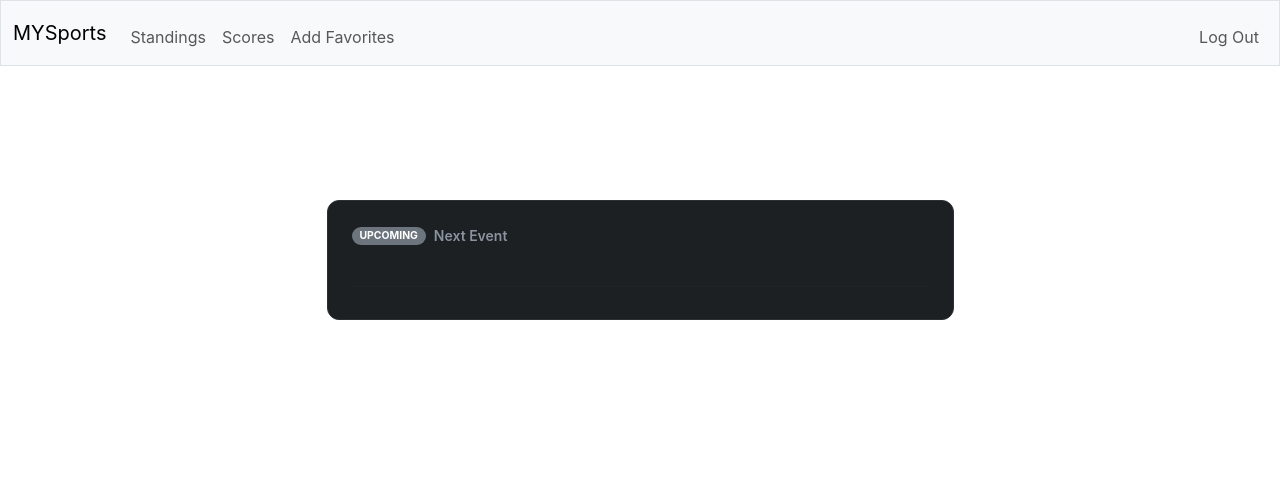
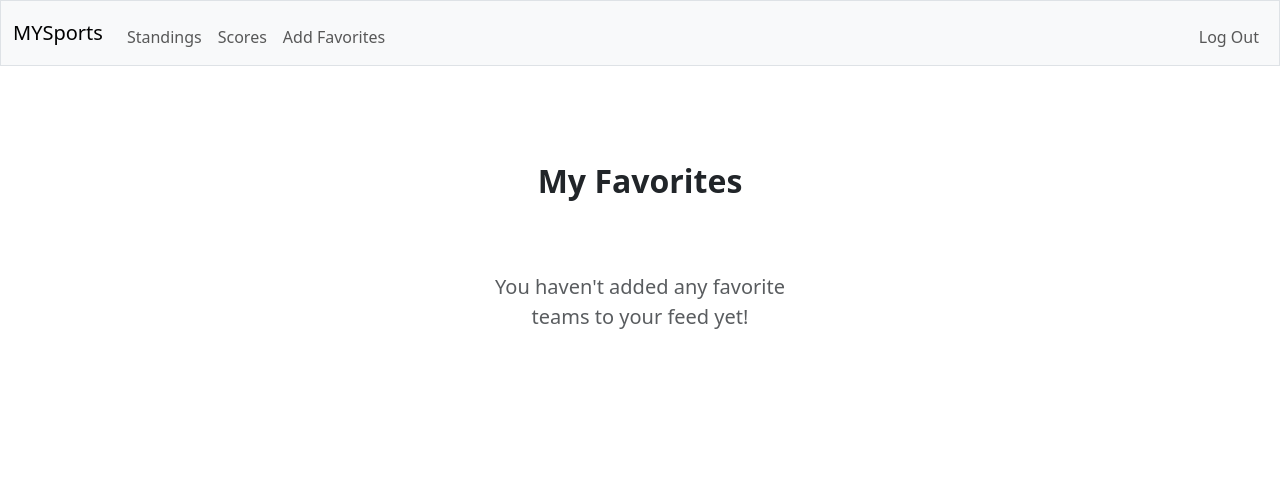
Before and after one commit to DinoJazvin/MYSports, a Flask app: page / in a window 1280 px wide. Shown: the top 491 px of the page. Run offline with Flask 3, Linux system fonts and the light colour scheme; the visitor is signed in with stand-in values (Sample User, id 1); data that the repository does not hold is empty.

Commit message:
Rendering 'favorites' data on homepage.

```diff
--- a/app.py
+++ b/app.py
@@ -25,38 +25,46 @@ Session(app)
 @app.route("/")
 def hello_world():
 
-    # need a query to grab abvs of persons favorite teams
-    # first contruct an array of all of the ids of the users favorite teams.
-    abv_array = get_team_abv(session['user_id'])
+    if session.get('user_id'):
+        # need a query to grab abvs of persons favorite teams
+        # first contruct an array of all of the ids of the users favorite teams.
+        abv_array = get_team_abv(session['user_id'])
 
-    # start w retreiving all nfl scores, and grab
-    favorites_data = []
-    for team in abv_array:
+        # start w retreiving all nfl scores, and grab
+        favorites_data = []
+        for team in abv_array:
 
-        team_data = add_teamdata_cache(team['abbreviation'])
-        favorites_data.append(team_data)
+            team_data = add_teamdata_cache(team['abbreviation'])
+            favorites_data.append(team_data)
 
-    final_data = []
-    # final_data['teamName'] = []
-    # final_data['game_details'] = []
-    # final_data['teamName'] = []
-    # iterate over favorites_data and append to a final array only the data we want to send to front end
-    for ele in favorites_data:
-        temp = {}
-        try:
-            temp['name'] = ele['team']['nextEvent'][0]['competitions'][0]['competitors'][1]['team']['displayName']
-            temp['record'] = ele["team"]["nextEvent"][0]["competitions"][0]["competitors"][0]["record"][0]["displayValue"]
-            temp['logo'] = ele["team"]["logos"][0]["href"]
+        final_data = []
+        # final_data['teamName'] = []
+        # final_data['game_details'] = []
+        # final_data['teamName'] = []
+        # iterate over favorites_data and append to a final array only the data we want to send to front end
+        for ele in favorites_data:
+            temp = {}
 
-            final_data.append(temp)
+            # print(ele['team']['nextEvent'][0]['competitions'][0]['competitors'][1]['team']['displayName'])
+            # print(ele["team"]["logos"][0]["href"])
 
-        except (KeyError, IndexError, TypeError):
-            # Skip this team entirely, or log a warning
-            print("Skipping team due to missing data paths.")
+            try:
+                temp['name'] = ele['team']['nextEvent'][0]['competitions'][0]['competitors'][1]['team']['displayName']
+                # temp['record'] = ele["team"]["nextEvent"][0]["competitions"][0]["competitors"][0]["record"][0]["displayValue"]
+                temp['record'] = ele["team"]["record"]["items"][0]["summary"]
+                temp['logo'] = ele["team"]["logos"][0]["href"]
+
+                final_data.append(temp)
+
+            except (KeyError, IndexError, TypeError):
+                # Skip this team entirely, or log a warning
+                print(final_data)
+                print("Skipping team due to missing data paths.")
 
     # return render_template("index.html", teams_data=teams_data, game_details=game_details)
-    return render_template('index.html', final_data=final_data)
-    # return render_template('index.html')
+    # print(final_data)
+        return render_template('index.html', final_data=final_data)
+    return render_template('index.html')
 
 @app.route("/register", methods=['GET', 'POST'])
 def register():
@@ -229,20 +237,6 @@ def favorites():
 
     return render_template('favorites.html', teams_data = teams_data)
 
-
-
-
-
-
-
-
-
-
-
-
-
-
-
 @app.cli.command('seed-teams')
 def test_teams():
 
--- a/templates/index.html
+++ b/templates/index.html
@@ -5,116 +5,42 @@
 {% endblock %}
 
 {% block main %}
-<!-- Custom inline styles injected safely inside your content block -->
-<style>
-    /* Dark Slate Page Background Override */
-    body {
-        /* background-color: #121416 !important;  */
-        color: #e3e6e8;
-        font-family: -apple-system, BlinkMacSystemFont, "Segoe UI", Roboto, Helvetica, Arial, sans-serif;
-    }
-    /* Muted Dark Gray Feed Card Configuration */
-    .feed-card {
-        background-color: #1d2023;
-        border: 1px solid #2b3035;
-        border-radius: 12px;
-    }
-    .team-badge-static {
-        background-color: #2b3035;
-        color: #9ca3af;
-        font-size: 0.75rem;
-        font-weight: 600;
-        padding: 4px 8px;
-        border-radius: 4px;
-        text-transform: uppercase;
-        letter-spacing: 0.05em;
-        display: inline-block;
-    }
-    .text-muted-custom {
-        color: #8a939e !important;
-    }
-</style>
+    <div class="container my-5">
+        <h2 class="mb-4 text-center fw-bold">My Favorites</h2>
 
-<!-- Clean layout block wrapper matching your child view contents -->
-<div class="container py-4">
-    <h2 class="mb-4 text-white">My Teams</h2>
-    <div class="row g-4">
+        <!-- Grid layout that works beautifully on both desktop and mobile screens -->
+        <div class="row row-cols-1 row-cols-md-2 row-cols-lg-3 g-4 justify-content-center">
 
-        <!-- CENTRAL FEED COLUMN -->
-        <div class="col-lg-7 mx-auto">
+            {% for team in final_data %}
+                <div class="col">
+                    <!-- Bootstrap card with a shadow and standard styling -->
+                    <div class="card h-100 shadow-sm border-0 bg-light text-center py-4">
 
-            <!-- SEGMENT 1: Live / Upcoming Score Card -->
-            <div class="card feed-card mb-4">
-                <div class="card-body p-4">
-                    <div class="d-flex justify-content-between align-items-center mb-3">
-                        <div class="d-flex align-items-center gap-2">
-                            <span class="badge bg-secondary rounded-pill px-2 py-1 text-uppercase tracking-wider fw-bold" style="font-size: 0.65rem;">Upcoming</span>
-                            <small class="text-muted-custom fw-semibold">Next Event</small>
+                        <!-- Team Logo Container -->
+                        <div class="d-flex justify-content-center mb-3">
+                            <img src="{{ team.logo }}"
+                                 alt="{{ team.name }} Logo"
+                                 class="img-fluid"
+                                 style="max-height: 120px; object-fit: contain;">
                         </div>
-                    </div>
 
-                    <!-- Team Rendering Row Matrix -->
-                    <div class="d-flex flex-column gap-3">
-                        {% for ele in final_data.teamName %}
-                            <div class="d-flex justify-content-between align-items-center">
-                                <div class="d-flex align-items-center gap-3">
-                                    <span class="fw-semibold text-white">{{ ele }}</span>
-                                </div>
-                            </div>
-                        {% endfor %}
+                        <!-- Card Body for Details -->
+                        <div class="card-body p-2">
+                            <h4 class="card-title fw-bold text-dark mb-2">{{ team.name }}</h4>
+                            <p class="card-text text-muted mb-0 fs-5">
+                                Record: <span class="badge bg-secondary px-3 py-2 fs-6 rounded-pill">{{ team.record }}</span>
+                            </p>
+                        </div>
+
                     </div>
                 </div>
-
-                <!-- Static Non-Link Card Footer Info Element -->
-                <div class="card-footer bg-transparent border-top-0 px-4 pb-3 pt-0">
-                    <hr class="mt-0 mb-3 opacity-10" style="border-color: #2b3035;">
-                    <div class="small text-muted-custom d-flex align-items-center gap-2">
-                        <i class="fa-solid fa-circle-info opacity-50" style="font-size: 0.75rem;"></i>
-                        <span>{{ final_data.game_details }}</span>
-                    </div>
+            {% else %}
+                <!-- Fallback view if the final_data list happens to be empty -->
+                <div class="col-12 text-center py-5">
+                    <p class="text-muted fs-5">You haven't added any favorite teams to your feed yet!</p>
                 </div>
-            </div>
-
-            <!-- SEGMENT 2: Modern Editorial News Card -->
-            <!-- <div class="card feed-card mb-4 overflow-hidden">
-                <div class="row g-0">
-                    <div class="col-md-8 p-4 d-flex flex-column justify-content-between">
-                        <div>
-                            <div class="d-flex align-items-center gap-2 mb-2">
-                                <span class="team-badge-static">Seahawks</span>
-                                <span class="text-muted-custom" style="font-size: 0.8rem;">• 45m ago</span>
-                            </div>
-                            <h5 class="fw-bold mb-2 text-white lh-base">
-                                How late-game adjustments saved the secondary from early collapse
-                            </h5>
-                            <p class="text-muted-custom small mb-0">
-                                Seattle's defensive coordinator completely altered coverage assignments at halftime, freezing out deep routes...
-                            </p>
-                        </div>
-                        <div class="mt-3">
-                            <small class="text-muted-custom">By Marcus Thompson</small>
-                        </div>
-                    </div>
-                    <div class="col-md-4 d-none d-md-block position-relative bg-dark">
-                        Img container available for future news imagery iterations
-                    </div>
-                </div>
-            </div> -->
-
-            <!-- SEGMENT 3: Micro-Update (Text Only Quick Feed) -->
-            <!-- <div class="card feed-card mb-4">
-                <div class="card-body p-4">
-                    <div class="d-flex align-items-center gap-2 mb-2">
-                        <span class="team-badge-static">Transaction</span>
-                        <span class="text-muted-custom" style="font-size: 0.8rem;">• 3h ago</span>
-                    </div>
-                    <p class="mb-0 fw-semibold text-white-50">
-                        Seahawks sign veteran practice squad safety to active 53-man roster ahead of Sunday's division matchup.
-                    </p>
-                </div>
-            </div> -->
+            {% endfor %}
 
         </div>
     </div>
-</div>
 {% endblock %}
```
